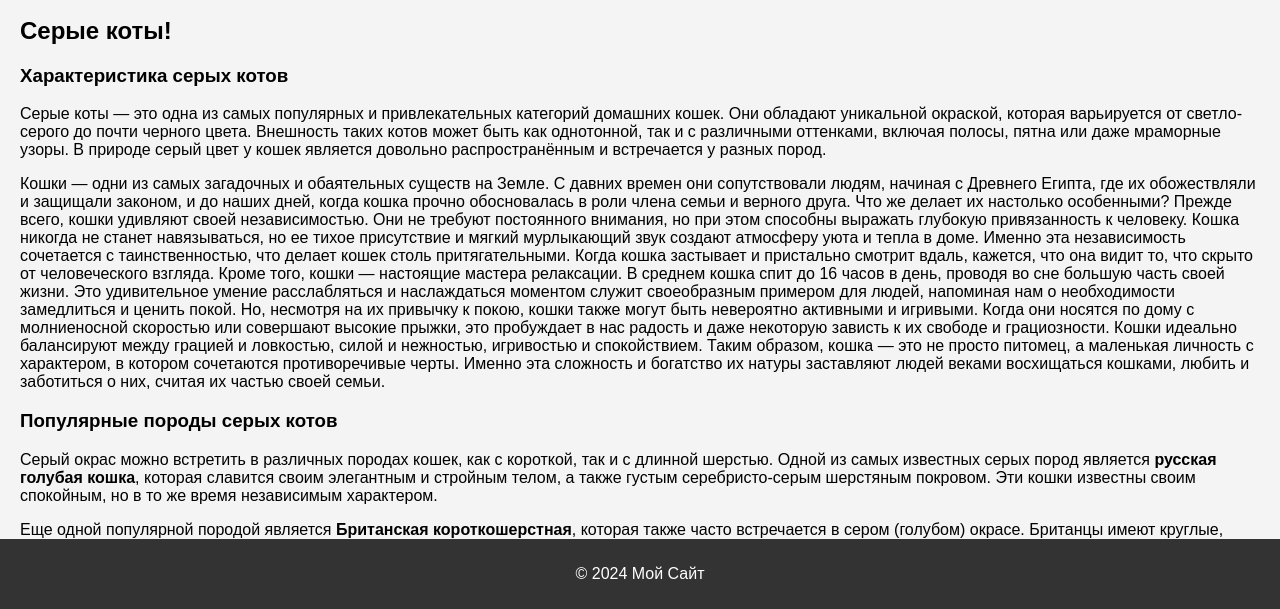
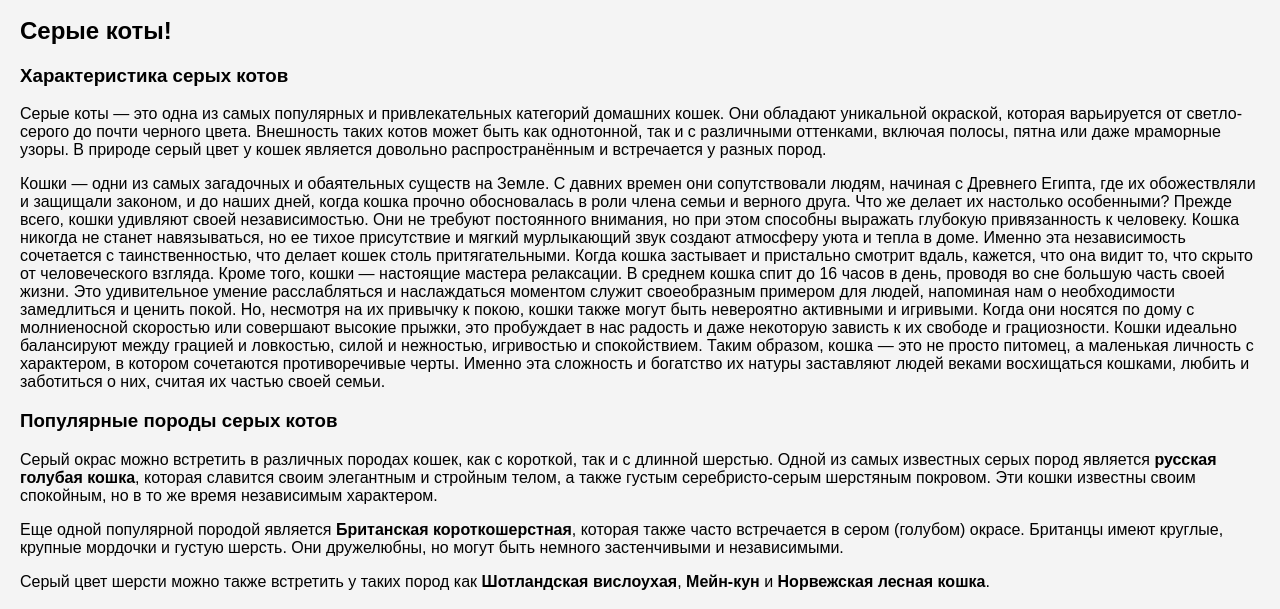
Before and after one commit to Perchiki/Site, a plain HTML site: page index.html in a window 1280 px wide. Shown: the part 191-800 px from the top of the page. Drawn offline with Linux system fonts and the light colour scheme.

Commit message:
Update index.html

```diff
--- a/index.html
+++ b/index.html
@@ -133,9 +133,5 @@
             <input type="submit" value="Отправить">
         </form>
     </main>
-
-    <footer>
-        <p>© 2024 Мой Сайт</p>
-    </footer>
 </body>
 </html>
```
